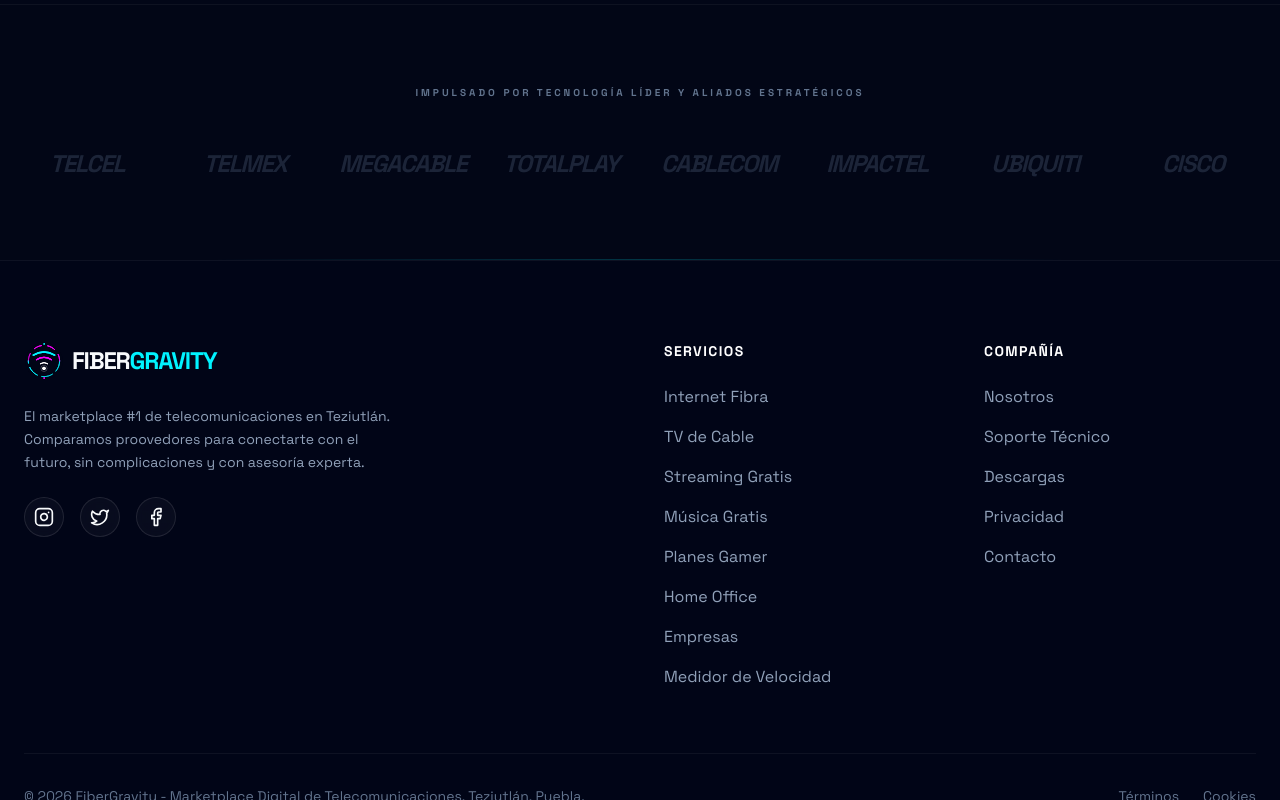
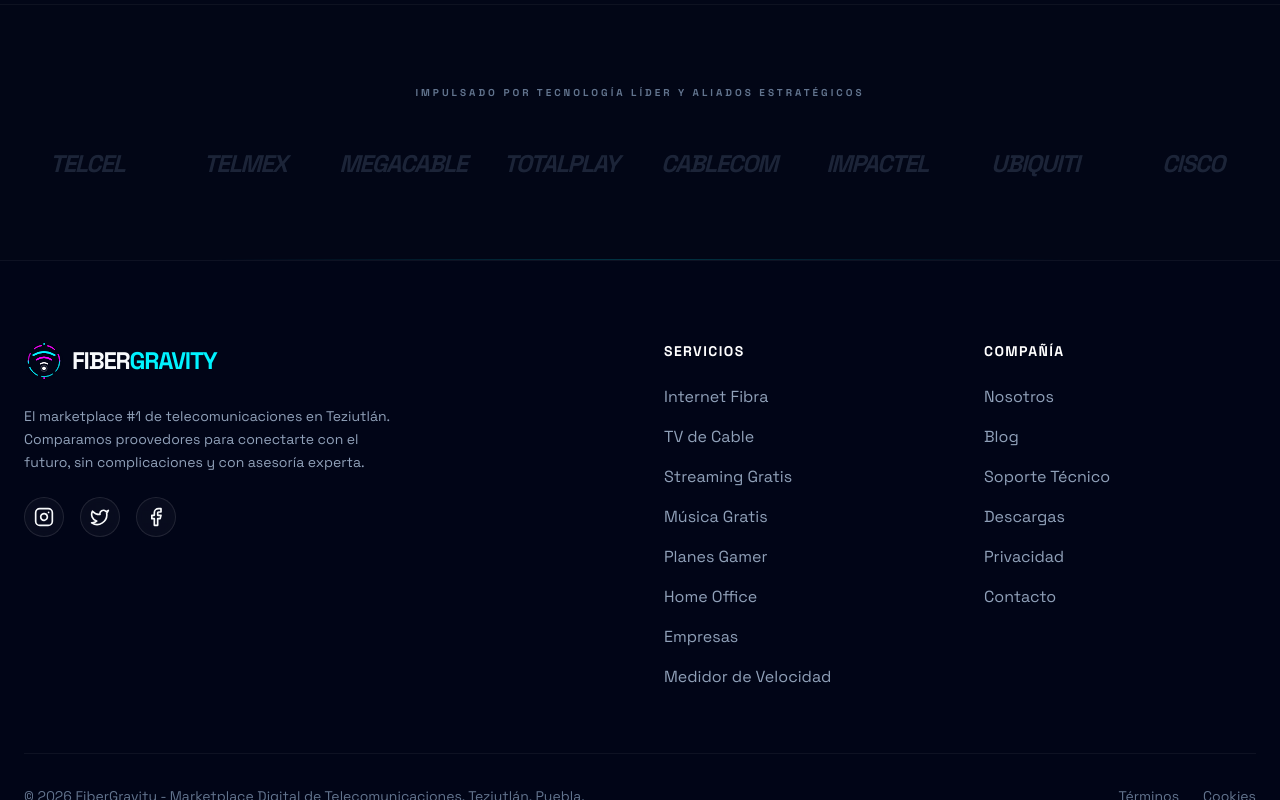
Before and after one commit to jonathanhdezf/fibergravity, a Next.js app: page / in a window 1280 px wide. Shown: the part 11200-12000 px from the top of the page. Built offline with nearby package versions, Linux system fonts and the light colour scheme; no server answers.

Commit message:
fix: resolve modal context error, update footer, and fix blog icon typo

```diff
--- a/src/app/blog/[slug]/BlogPostClient.tsx
+++ b/src/app/blog/[slug]/BlogPostClient.tsx
@@ -3,7 +3,7 @@
 import { useEffect, useState } from "react";
 import { supabase } from "@/lib/supabase";
 import { motion } from "framer-motion";
-import { Calendar, Clock, ArrowLeft, Share2, Eye, User, BookMarkCheck } from "lucide-react";
+import { Calendar, Clock, ArrowLeft, Share2, Eye, User, BookmarkCheck } from "lucide-react";
 import { Navbar } from "@/components/sections/Navbar";
 import { Footer } from "@/components/sections/Footer";
 import ReactMarkdown from "react-markdown";
@@ -58,7 +58,7 @@
                             animate={{ opacity: 1, scale: 1 }}
                             className="inline-flex items-center gap-2 px-3 py-1 rounded-full bg-neon-cyan/10 border border-neon-cyan/20 text-neon-cyan text-[9px] font-black uppercase tracking-widest"
                         >
-                            <BookMarkCheck className="w-3 h-3" /> {post.blog_categories?.name || 'Blog'}
+                            <BookmarkCheck className="w-3 h-3" /> {post.blog_categories?.name || 'Blog'}
                         </motion.div>
 
                         <motion.h1
--- a/src/app/layout.tsx
+++ b/src/app/layout.tsx
@@ -24,6 +24,7 @@
 
 import { Toaster } from "react-hot-toast";
 import { WhatsAppWidget } from "@/components/ui/WhatsAppWidget";
+import { Providers } from "@/components/Providers";
 
 export default function RootLayout({
   children,
@@ -49,7 +50,9 @@
         />
         <AnalyticsTracker />
         <div className="fixed inset-0 -z-10 bg-[radial-gradient(ellipse_at_center,_var(--tw-gradient-stops))] from-blue-900/20 via-slate-900 to-black overflow-hidden" />
-        {children}
+        <Providers>
+          {children}
+        </Providers>
         <WhatsAppWidget />
       </body>
     </html>
--- a/src/app/page.tsx
+++ b/src/app/page.tsx
@@ -13,11 +13,9 @@
 
 import { Partners } from "@/components/sections/Partners";
 
-import { ModalProvider } from "@/components/ModalProvider";
 
 export default function Home() {
   return (
-    <ModalProvider>
     <main className="min-h-screen">
       <Navbar />
       <Hero />
@@ -33,6 +31,5 @@
       <Partners />
       <Footer />
     </main>
-    </ModalProvider>
   );
 }
--- /dev/null
+++ b/src/components/Providers.tsx
@@ -0,0 +1,14 @@
+"use client";
+
+import { SessionProvider } from "next-auth/react";
+import { ModalProvider } from "./ModalProvider";
+
+export function Providers({ children }: { children: React.ReactNode }) {
+    return (
+        <SessionProvider>
+            <ModalProvider>
+                {children}
+            </ModalProvider>
+        </SessionProvider>
+    );
+}
--- a/src/components/sections/Footer.tsx
+++ b/src/components/sections/Footer.tsx
@@ -54,6 +54,7 @@
                         <h4 className="text-white font-bold mb-6 uppercase tracking-widest text-sm">Compañía</h4>
                         <ul className="space-y-4 text-slate-400">
                             <li><a href="/nosotros" className="hover:text-neon-cyan transition-colors">Nosotros</a></li>
+                            <li><a href="/blog" className="hover:text-neon-cyan transition-colors">Blog</a></li>
                             <li><a href="/soporte" className="hover:text-neon-cyan transition-colors">Soporte Técnico</a></li>
                             <li><a href="/descargas" className="hover:text-neon-cyan transition-colors">Descargas</a></li>
                             <li><a href="/privacidad" className="hover:text-neon-cyan transition-colors">Privacidad</a></li>
```
Lines whose indentation alone changed are shown as unchanged.
